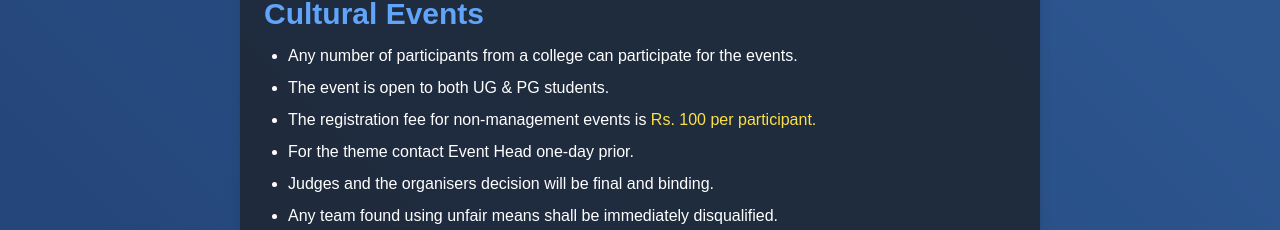
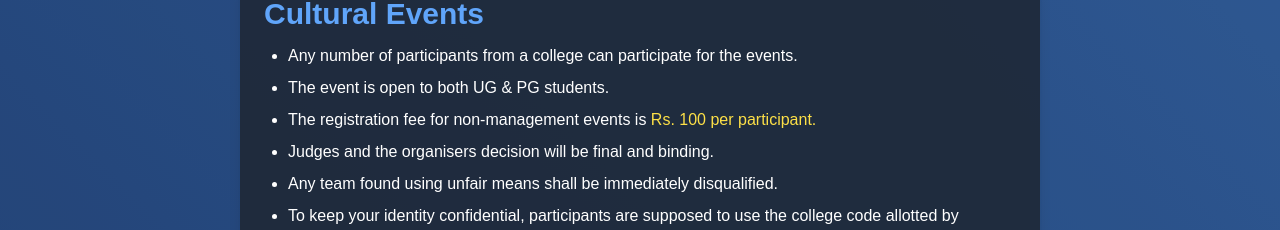
Before and after one commit to adithya-b-r/Echelon, a React (Vite) app: page / in a window 1280 px wide. Shown: the part 3370-3600 px from the top of the page. Built offline with nearby package versions, Linux system fonts and the light colour scheme.

Commit message:
Update Rules.jsx

```diff
--- a/src/Pages/Rules/Rules.jsx
+++ b/src/Pages/Rules/Rules.jsx
@@ -25,7 +25,6 @@ export const Rules = () => {
             <li>Any number of participants from a college can participate for the events.</li>
             <li>The event is open to both UG & PG students.</li>
             <li>The registration fee for non-management events is <span className="text-yellow-300">Rs. 100 per participant.</span></li>
-            <li>For the theme contact Event Head one-day prior.</li>
             <li>Judges and the organisers decision will be final and binding.</li>
             <li>Any team found using unfair means shall be immediately disqualified.</li>
             <li>To keep your identity confidential, participants are supposed to use the college code allotted by Echelon team.</li>
```
